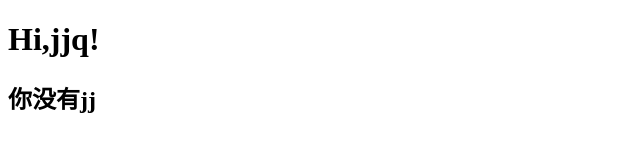
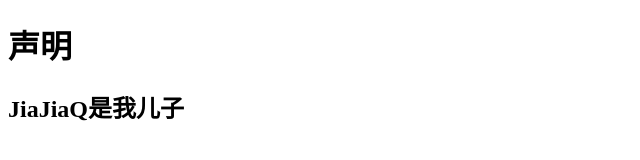
Before and after one commit to Dirtprat/dirtprat.github.io, a plain HTML site: page index.html in a window 1280 px wide. Shown: the whole page, without its empty margins (0-640 px from the left). Drawn offline with Linux system fonts and the light colour scheme.

Commit message:
Update index.html

```diff
--- a/index.html
+++ b/index.html
@@ -2,7 +2,7 @@
 <html>
 	<head></head>
 	<body>
-	<h1>Hi,jjq!</h1>
-	<h2>你没有jj</h2>
+	<h1>声明</h1>
+	<h2>JiaJiaQ是我儿子</h2>
 	</body>
 </html>
```
